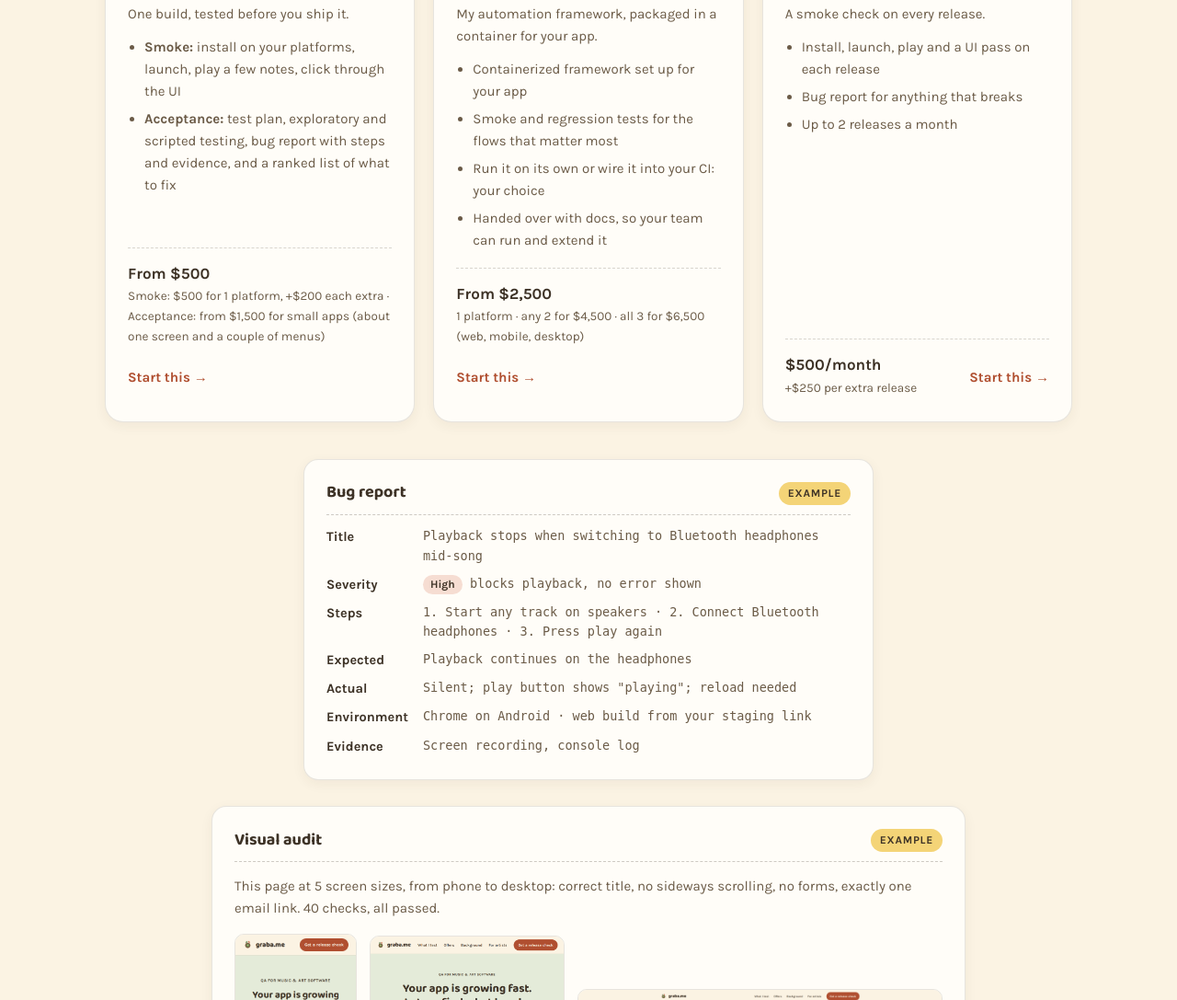
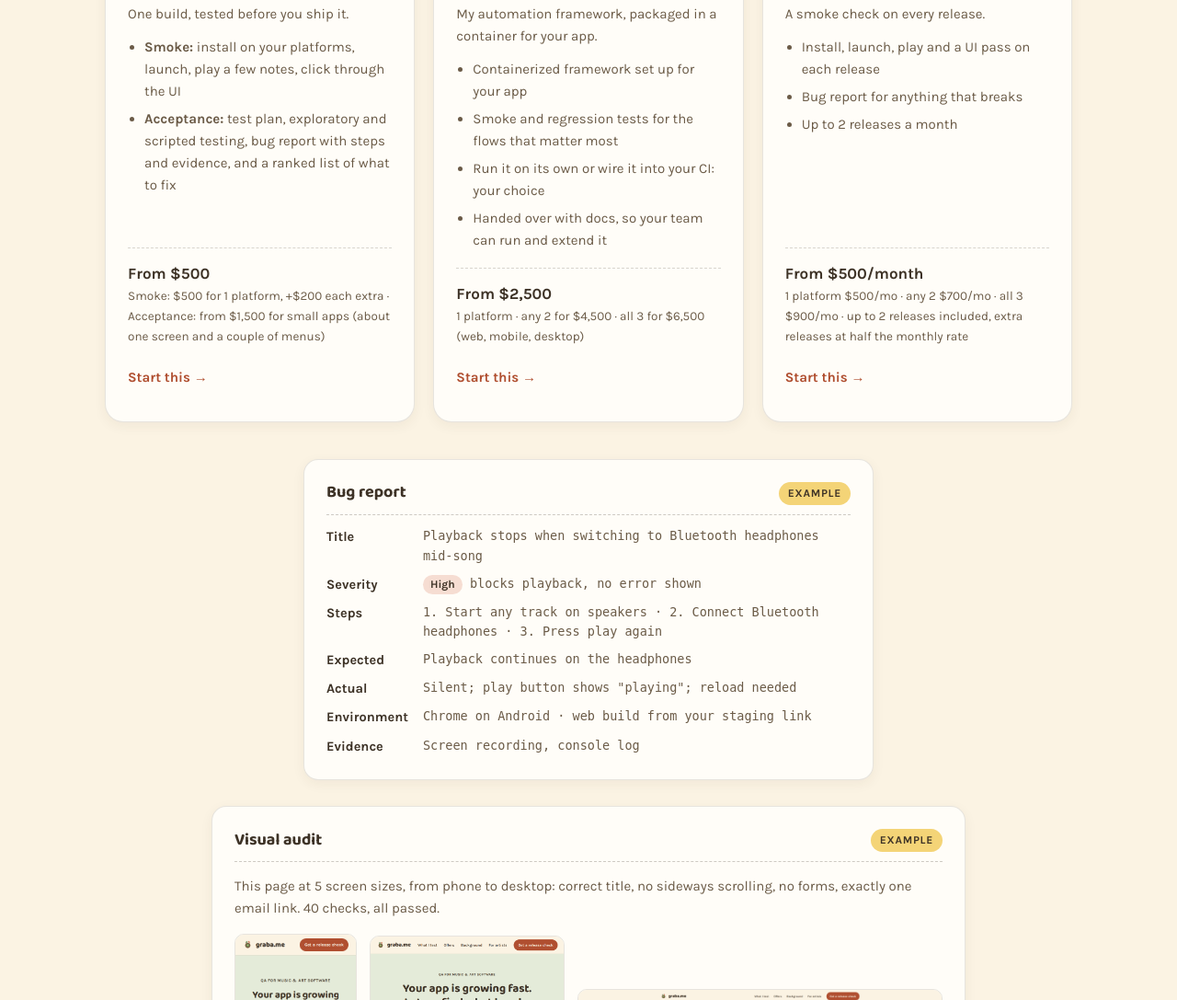
Before and after one commit to grabam3/graba.me, a plain HTML site: page qa.html in a window 1280 px wide. Shown: the part 1461-2548 px from the top of the page at 92% size. Drawn offline with Linux system fonts and the light colour scheme.

Commit message:
Scale Ongoing QA pricing by platform count to match Release Check
Ongoing QA was flat $500/mo regardless of platform count, even though
it's literally the same smoke-check work Release Check prices per
platform ($500/$700/$900 for 1/2/3). A multi-platform subscriber was
getting a steeper discount than intended relative to a one-off check.
Now the monthly base matches Release Check's per-tier price, and extra
releases bill at half that rate.

```diff
--- a/qa.html
+++ b/qa.html
@@ -119,8 +119,8 @@
             <li>Up to 2 releases a month</li>
           </ul>
           <div class="price-block">
-            <p class="price"><span data-price="qa.ongoing_qa_monthly">$500</span>/month
-              <span class="price-note">+$250 per extra release</span>
+            <p class="price"><span data-price="qa.ongoing_qa_monthly">From $500</span>/month
+              <span class="price-note">1 platform $500/mo · any 2 $700/mo · all 3 $900/mo · up to 2 releases included, extra releases at half the monthly rate</span>
             </p>
             <a href="#contact" class="card-link">Start this →</a>
           </div>
```
